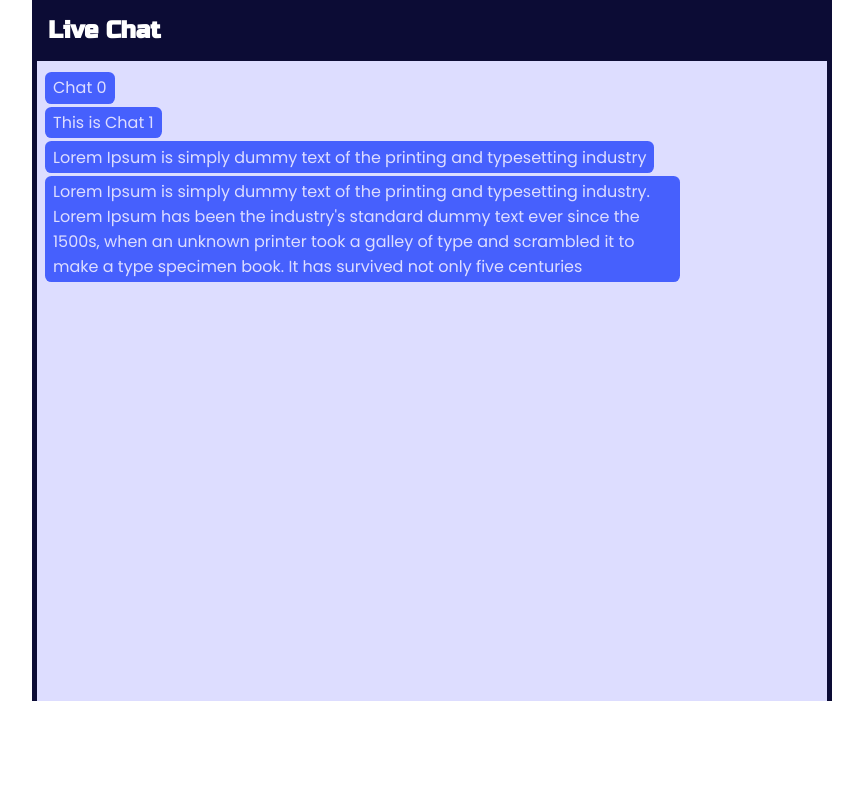
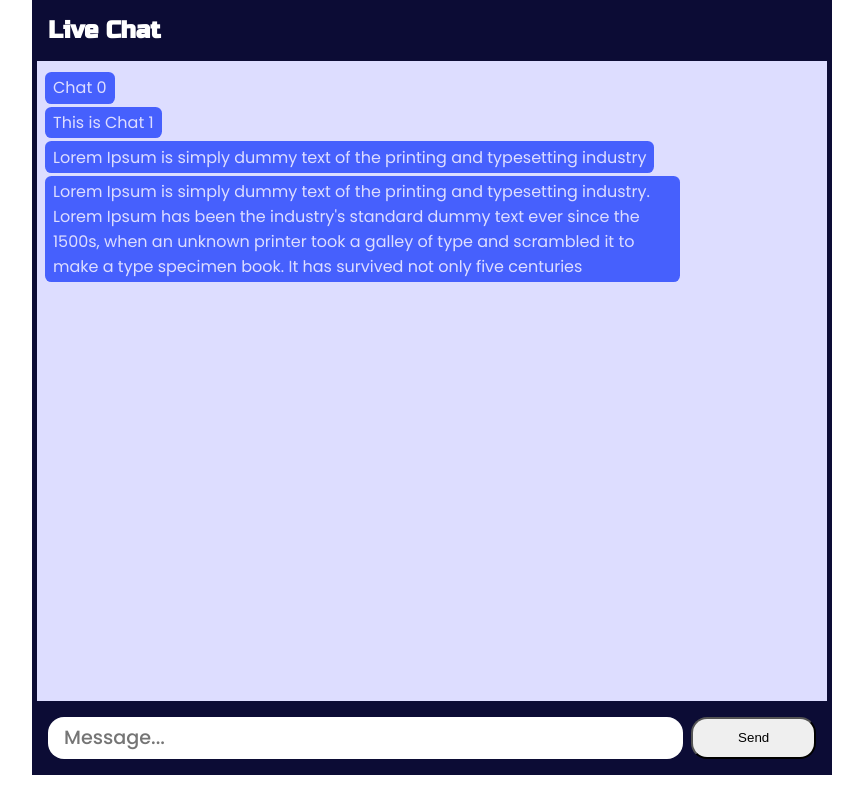
Before and after one commit to Regestrac/Live_Chat, a React (Create React App) app: page / in a window 1280 px wide. Shown: the whole page, without its empty margins (208-1071 px from the left). Built offline with nearby package versions, Linux system fonts and the light colour scheme.

Commit message:
Added a base section to type and send messages

```diff
--- /dev/null
+++ b/src/components/Base.css
@@ -0,0 +1,31 @@
+@import url('https://fonts.googleapis.com/css2?family=Poppins:wght@500&display=swap');
+.base{
+    display: flex;
+    justify-content: center;
+}
+.msg-box{
+    width: 50rem;
+    max-width: 90%;
+    background-color: #0c0c35;
+    padding: 1rem 0;
+    display: flex;
+    justify-content: space-between;
+}
+.input{
+    width: 20rem;
+    flex: 10;
+    margin: 0 .5rem 0 1rem;
+    border-radius: 1rem;
+    padding: .4rem 1rem;
+    border: none;
+    outline: none;
+    font-size: 1.2rem;
+    font-weight: 500;
+    font-family: 'Poppins', sans-serif;
+}
+.btn{
+    width: 4rem;
+    flex: 2;
+    margin-right: 1rem;
+    border-radius: 1rem;
+}
--- /dev/null
+++ b/src/components/Base.js
@@ -0,0 +1,15 @@
+import React from 'react';
+import './Base.css'
+
+const Base = () => {
+  return (
+    <div className='base'>
+        <div className='msg-box'>
+            <input className='input' placeholder='Message...'></input>
+            <button className='btn'>Send</button>
+        </div>
+    </div>
+  )
+}
+
+export default Base
--- a/src/components/Home.js
+++ b/src/components/Home.js
@@ -1,4 +1,5 @@
 import React from 'react'
+import Base from './Base'
 import ChatBox from './ChatBox'
 import Header from './Header'
 
@@ -7,6 +8,7 @@ const Home = () => {
     <div className='home'>
         <Header />
         <ChatBox />
+        <Base />
     </div>
   )
 }
```
